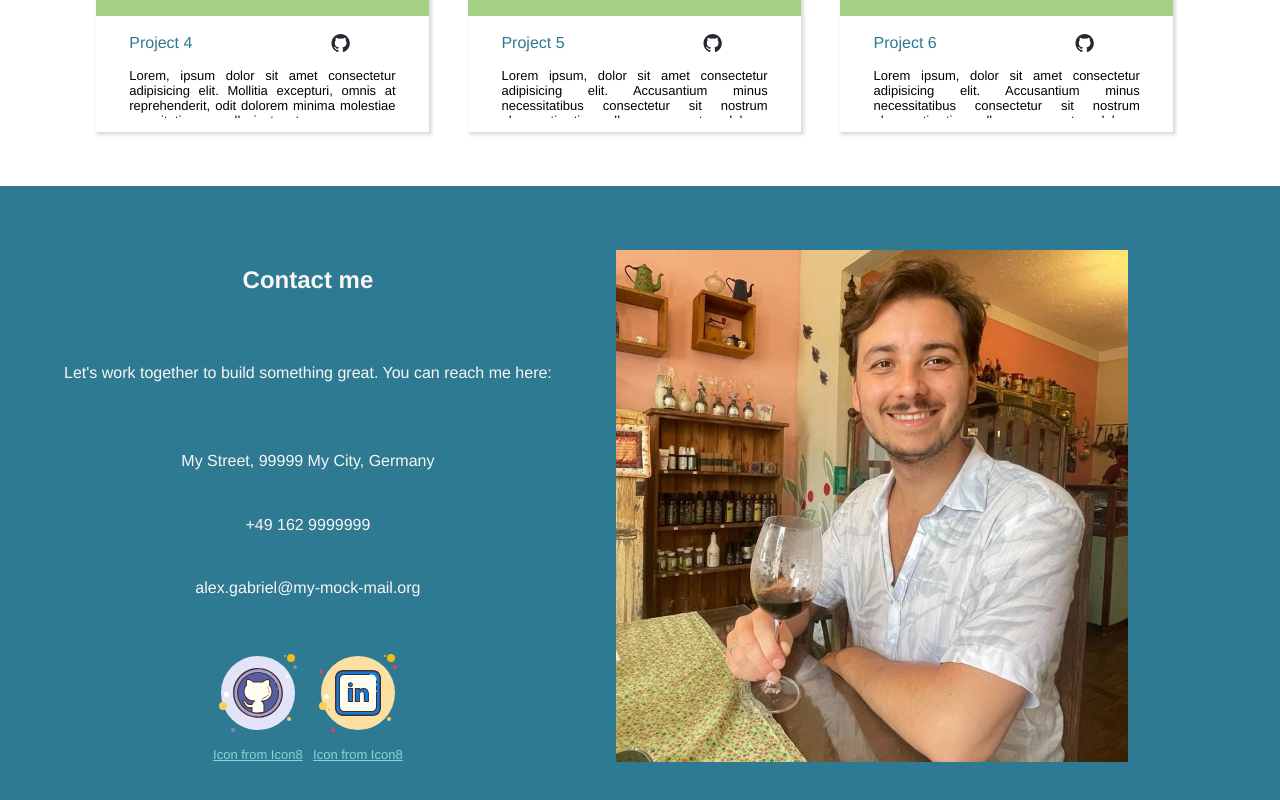
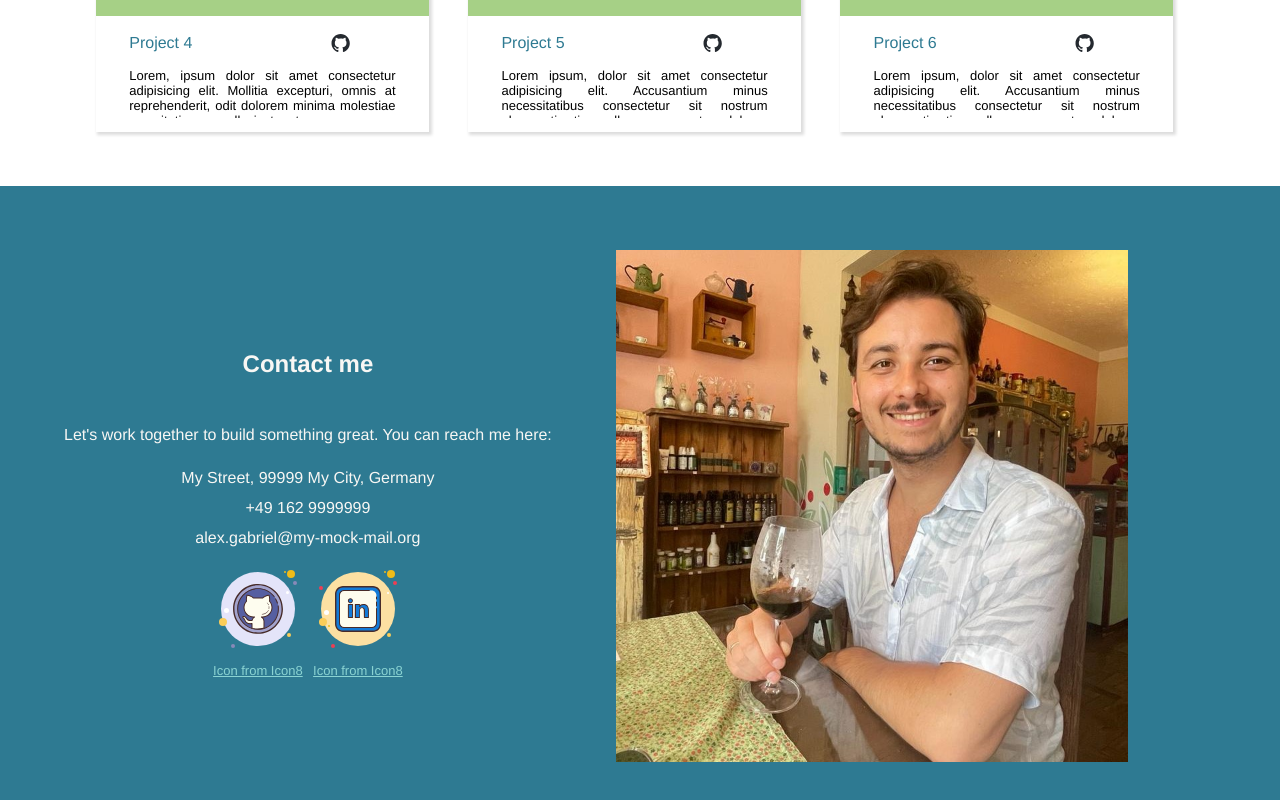
Before and after one commit to djerassi/Portfolio, a website built with webpack: page src/index.html in a window 1280 px wide. Shown: the part 1140-1940 px from the top of the page. Built offline with nearby package versions, Linux system fonts and the light colour scheme.

Commit message:
Adjust contact footer

```diff
--- a/src/styles.css
+++ b/src/styles.css
@@ -377,6 +377,16 @@ h1.header-main {
         font-family:var(--page-fonts);
         color:var(--light-shades);
         padding: 5% 0% 5% 5%;
+        justify-content: center;
+    }
+    .address {
+        padding:5% 0% 2.5% 0%;
+    }
+    .phone {
+        padding: 0% 0% 2.5% 0%;
+    }
+    .email {
+        padding: 0% 0% 2.5% 0%;
     }
 }
 
```
